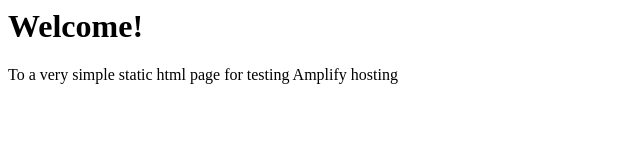
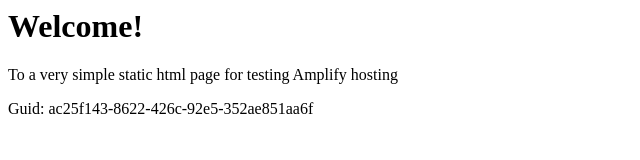
Before and after one commit to aws-aemilia-yul/Github-PR-Commit-Integration-Test-DoNotTouch-GitH-MJCD6L4M-v1-prod-ca-central-1, a website: page src/index.html in a window 1280 px wide. Shown: the whole page, without its empty margins (0-640 px from the left). Drawn offline with Linux system fonts and the light colour scheme.

Commit message:
commit from integ tests

```diff
--- a/src/index.html
+++ b/src/index.html
@@ -1,3 +1,5 @@
+
+
 <html lang="en">
 
 <head>
@@ -10,6 +12,6 @@
 <body>
     <h1>Welcome!</h1>
     <p>To a very simple static html page for testing Amplify hosting</p>
-</body>
+    <p>Guid: ac25f143-8622-426c-92e5-352ae851aa6f</p></body>
 
 </html>
```
